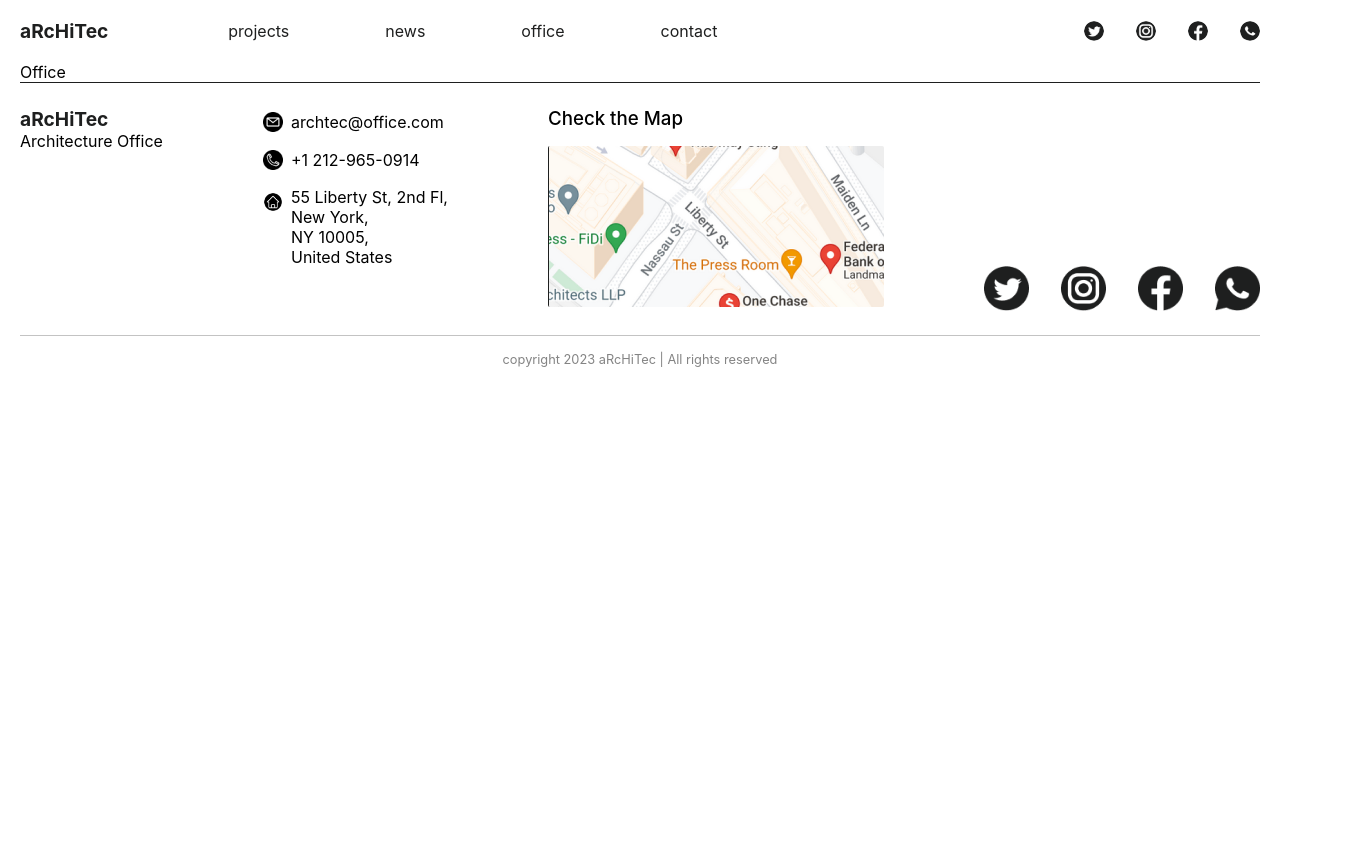
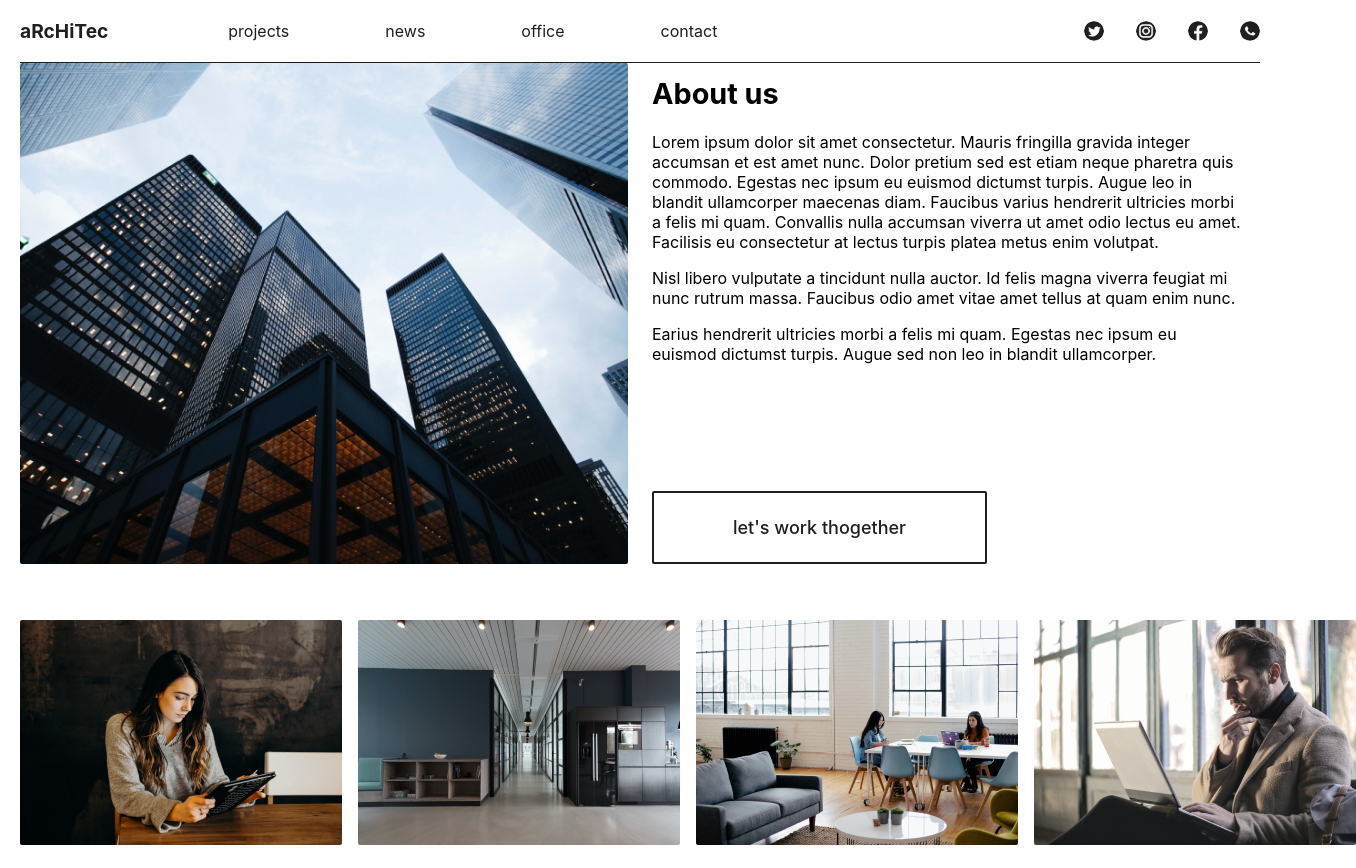
Before and after one commit to versi-on/architecture-office, a React (Create React App) app: page /office in a window 1280 px wide. Shown: the top 868 px of the page, 1356 px wide, since content can reach past the window. Before the commit the page ends 800 px from the top, so only its background shows below. Built offline with nearby package versions, Linux system fonts and the light colour scheme.

Commit message:
add office

```diff
--- a/src/pages/Office.jsx
+++ b/src/pages/Office.jsx
@@ -1,5 +1,42 @@
+import Contact from '../components/Contact'
+import imgOfficeBuildings from '../assets/images/img-office-buildings.png'
+import imgOffice1 from '../assets/images/img-office-1.png'
+import imgOffice2 from '../assets/images/img-office-2.png'
+import imgOffice3 from '../assets/images/img-office-3.png'
+import imgOffice4 from '../assets/images/img-office-4.png'
+
 export default function Office() {
     return (
-        <div>Office</div>
+        <div className='office column'>
+            <div className='office__container row'>
+                <img src={imgOfficeBuildings} alt="office buildings" className='office__hero-image' />
+                <div className='office__content column'>
+                    <div className='flex-grow'>
+                        <h2 className="office__title">About us</h2>
+                        <p>Lorem ipsum dolor sit amet consectetur. Mauris fringilla gravida integer accumsan et est amet nunc. Dolor pretium sed est etiam neque pharetra quis commodo.
+                            Egestas nec ipsum eu euismod dictumst turpis. Augue leo in blandit ullamcorper maecenas diam. Faucibus varius hendrerit ultricies morbi a felis mi quam. Convallis nulla accumsan viverra ut amet odio lectus eu amet.
+                            Facilisis eu consectetur at lectus turpis platea metus enim volutpat.
+                        </p>
+                        <p>
+                            Nisl libero vulputate a tincidunt nulla auctor. Id felis magna viverra feugiat mi nunc rutrum massa.
+                            Faucibus odio amet vitae amet tellus at quam enim nunc.
+                        </p>
+                        <p>
+                            Earius hendrerit ultricies morbi a felis mi quam.
+                            Egestas nec ipsum eu euismod dictumst turpis. Augue sed non leo in blandit ullamcorper.
+                        </p>
+                    </div>
+                    <button className='container__btn'>let's work thogether</button>
+                </div>
+            </div>
+            <div className='office__images row'>
+                <img src={imgOffice1} alt="office" className='' />
+                <img src={imgOffice2} alt="office" className='' />
+                <img src={imgOffice3} alt="office" className='' />
+                <img src={imgOffice4} alt="office" className='' />
+            </div>
+
+            <Contact />
+        </div>
     )
 }
```
